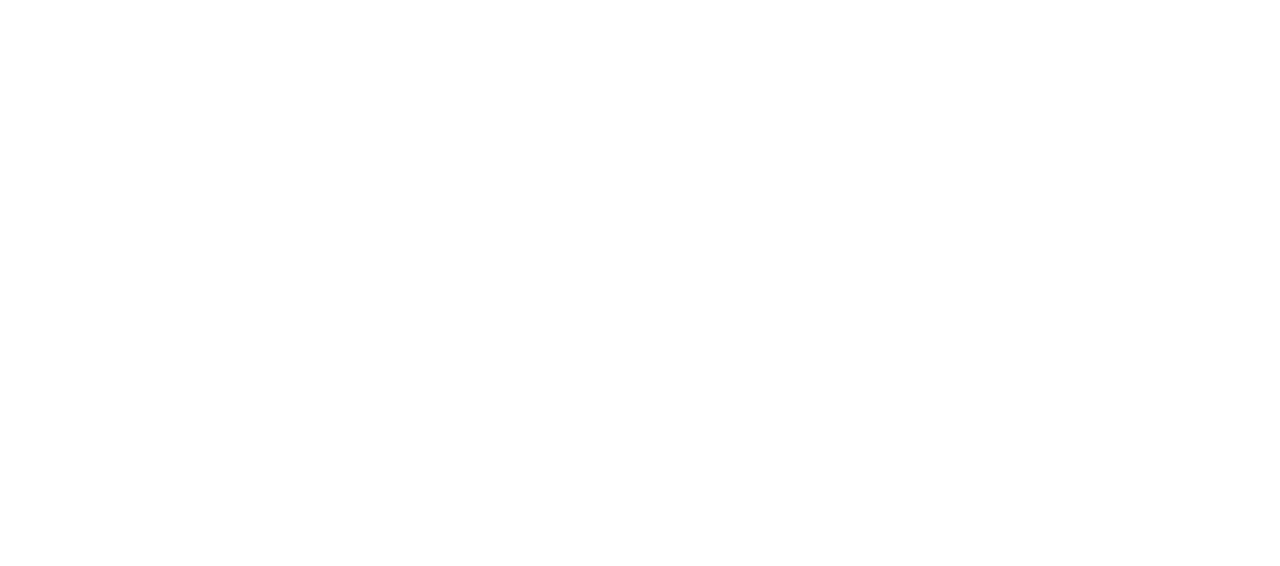
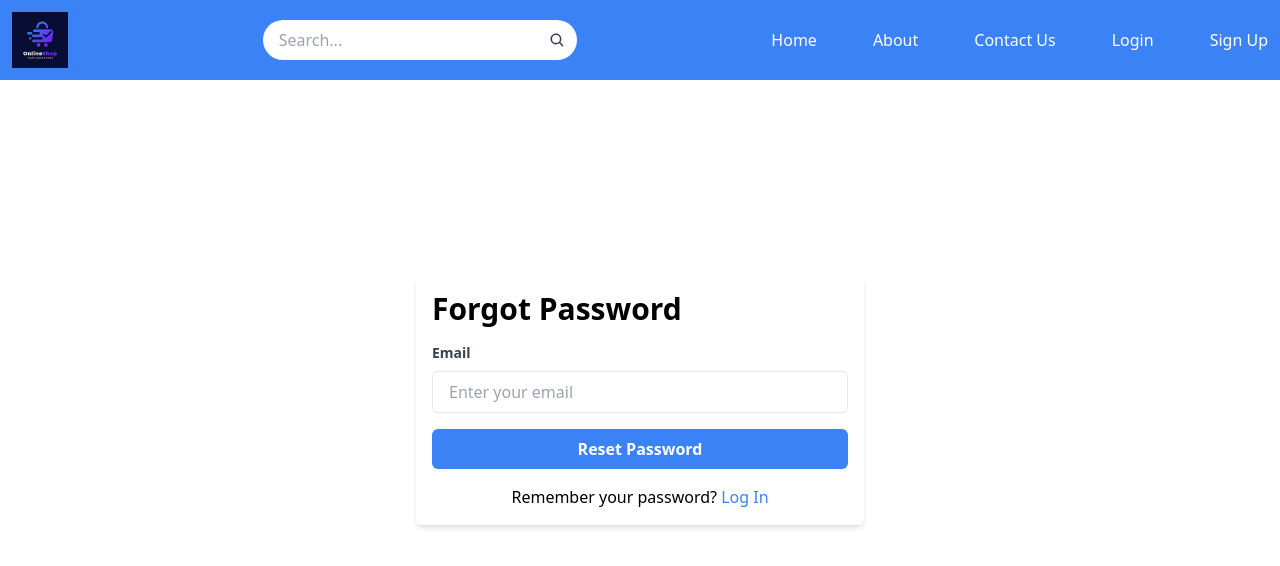
Before and after one commit to mrabhidudhat/my-mart, a React (Create React App) app: page /forgotpassword in a window 1280 px wide. Before the commit this address had no page. Shown: the top 566 px of the page. Built offline with nearby package versions, Linux system fonts and the light colour scheme.

Commit message:
add popup menu and forget password page

```diff
--- a/src/App.js
+++ b/src/App.js
@@ -6,7 +6,8 @@
 import Login from "./Pages/Login";
 import SignUp from "./Pages/SignUp";
 import Cart from "./Pages/Cart";
-import Profile from "./Pages/Profile"
+import Profile from "./Pages/Profile";
+import Forgotpassword from "./Pages/ForgottenPassword";
 
 function App() {
   return (
@@ -20,6 +21,7 @@
           <Route path="/signup" element={<SignUp />} />
           <Route path="/cart" element={<Cart />} />
           <Route path="/profile" element={<Profile />} />
+          <Route path="/forgotpassword" element={<Forgotpassword />} />
         </Routes>
       </BrowserRouter>
     </div>
--- /dev/null
+++ b/src/Pages/ForgottenPassword.js
@@ -0,0 +1,104 @@
+import React, { useState } from "react";
+import { Link } from "react-router-dom";
+import Navbar from "../Component/Navbar";
+
+const apiUrl = "https://auth-genius.vercel.app/api/v1/auth/forgot-password";
+
+const ForgotPassword = () => {
+  const [email, setEmail] = useState("");
+  const [errorMessage, setErrorMessage] = useState("");
+  const [successMessage, setsuccessMessage] = useState("");
+  const [resetSuccess, setResetSuccess] = useState(false);
+  const [loading, setLoading] = useState(false);
+
+  const handleEmailChange = (e) => {
+    setEmail(e.target.value);
+  };
+
+  const handleResetPassword = async () => {
+    try {
+      setLoading(true);
+
+      const response = await fetch(apiUrl, {
+        method: "POST",
+        headers: {
+          "Content-Type": "application/json",
+        },
+        body: JSON.stringify({ email }),
+      });
+
+      setLoading(false);
+
+      if (response.ok) {
+        setErrorMessage("");
+        setResetSuccess(true);
+        setEmail(""); // Clear the email input
+      } else {
+        const data = await response.json();
+        setErrorMessage(data.message);
+      }
+    } catch (error) {
+      console.error("Error:", error);
+      setLoading(false);
+      setErrorMessage("Something went wrong. Please try again later.");
+    }
+  };
+
+  return (
+    <>
+      <Navbar />
+      <div className="flex items-center justify-center min-h-screen p-4">
+        <div className="w-full max-w-md bg-white shadow-md rounded-md p-4">
+          <h1 className="text-3xl font-semibold mb-4">Forgot Password</h1>
+          {successMessage && (
+            <div
+              className="bg-green-100 border border-green-400 text-green-700 px-4 py-3 rounded relative mb-4"
+              role="alert"
+            >
+              <span className="block sm:inline">{successMessage}</span>
+            </div>
+          )}
+          {errorMessage && (
+            <div className="text-red-500 mb-4">{errorMessage}</div>
+          )}
+          <div className="mb-4">
+            <label className="block text-gray-700 text-sm font-bold mb-2">
+              Email
+            </label>
+            <input
+              type="email"
+              value={email}
+              onChange={handleEmailChange}
+              placeholder="Enter your email"
+              className="w-full px-4 py-2 rounded-md border focus:outline-none focus:ring focus:border-blue-300"
+              required
+            />
+          </div>
+          <div className="text-center">
+            <button
+              type="button"
+              onClick={handleResetPassword}
+              className="w-full bg-blue-500 hover:bg-blue-600 text-white font-semibold py-2 px-4 rounded-md transition duration-300 relative"
+            >
+              Reset Password
+            </button>
+            {errorMessage && <div className="text-red-500">{errorMessage}</div>}
+            {resetSuccess && (
+              <div className="text-green-500">
+                Password reset email sent successfully!
+              </div>
+            )}
+            <p className="pt-4">
+              Remember your password?{" "}
+              <Link to="/login" className="text-blue-500 hover:underline">
+                Log In
+              </Link>
+            </p>
+          </div>
+        </div>
+      </div>
+    </>
+  );
+};
+
+export default ForgotPassword;
--- a/src/Pages/Home.js
+++ b/src/Pages/Home.js
@@ -1,5 +1,5 @@
 import React, { useState } from "react";
-import Navbar from "../Component/Navbar";
+import { Link } from "react-router-dom";
 import { Carousel } from "react-responsive-carousel";
 import Carousel1 from "../Asset/banner/bannerImgOne.png";
 import Carousel2 from "../Asset/banner/bannerImgTwo.png";
@@ -15,20 +15,20 @@
 import Footer from "../Component/Footer";
 import { useDispatch } from "react-redux";
 import { addToCart } from "../Redux/CartSlice";
+import { useSelector } from "react-redux";
+import Navbar from "../Component/Navbar";
 
 const Home = () => {
   const [selectedSlide, setSelectedSlide] = useState(0);
   const handleOnChange = (index) => {
     setSelectedSlide(index);
   };
-  //--------
+
   const dispatch = useDispatch();
   const handleAddToCart = (product) => {
     dispatch(addToCart(product));
   };
-  //---------
 
-  //  products array
   const products = [
     {
       id: 1,
@@ -59,6 +59,9 @@
       image: newarr4,
     },
   ];
+
+  const isLoggedIn = useSelector((state) => state.user.isLoggedIn);
+
   return (
     <>
       <Navbar />
@@ -97,24 +100,25 @@
         </div>
       </div>
 
-      {/* New Arrivals */}
       <div className="text-3xl font-bold mt-8 ml-8 pb-5">New Arrivals</div>
       <div className="flex flex-wrap justify-center">
         {products.map((product) => (
           <div className="w-full sm:w-1/2 md:w-1/4 p-4" key={product.id}>
-            <div className="border-[1px] relative group ">
+            <div className="border-[1px] relative group">
               <img
                 src={product.image}
                 alt={product.name}
                 className="transition-transform transform hover:-translate-y-2 w-full"
               />
               <div className="absolute bottom-0 left-0 right-0  flex justify-center items-center bg-white bg-opacity-90 opacity-0 group-hover:opacity-100 transition-opacity">
+                {isLoggedIn && (
                   <button
                     onClick={() => handleAddToCart(product)}
                     className="bg-blue-500 text-white px-4 py-2 rounded-lg m-2 hover:bg-blue-600"
                   >
                     Add to Cart
                   </button>
+                )}
                 <button className="bg-gray-300 text-gray-800 px-4 py-2 rounded-lg m-2 hover:bg-gray-400">
                   View Details
                 </button>
--- a/src/Pages/Login.js
+++ b/src/Pages/Login.js
@@ -2,18 +2,20 @@
 import { Link, useNavigate } from "react-router-dom";
 import Navbar from "../Component/Navbar";
 import Footer from "../Component/Footer";
-// import { useDispatch } from "react-redux";
-import localStorage from "redux-persist/es/storage";
-// import { login } from "../Redux/UserSlice";
+// import localStorage from "redux-persist/es/storage";
+import { useDispatch } from "react-redux";
+import { login } from "../Redux/UserSlice";
 
 const apiUrl = "https://auth-genius.vercel.app/api/v1/auth/login";
 
 const Login = () => {
   const navigate = useNavigate();
+  const dispatch = useDispatch();
   const [credentials, setCredentials] = useState({
     email: "",
     password: "",
   });
+  // const fullname = localStorage.getItem;
 
   const [errorMessage, setErrorMessage] = useState("");
   const [loginSuccess, setLoginSuccess] = useState(false);
@@ -46,19 +48,29 @@
         setLoginSuccess(true);
 
         const userData = await response.json();
-        // console.log("userdata::>", userData);
         const accessToken = userData.results.tokens.accessToken;
         localStorage.setItem("accessToken", accessToken);
-        // console.log("Access token::>", accessToken);
         const refreshToken = userData.results.tokens.refreshToken;
         localStorage.setItem("refreshToken", refreshToken);
-        // console.log("Refresh token::>", refreshToken);
+        // const fullname = userData.results.user.fullname;
+        // localStorage.setItem("fullname", fullname);
+        // console.log("fullname::>", fullname);
+
+        dispatch(
+          login({
+            fullname: userData.fullname,
+            accessToken: accessToken,
+          })
+        );
 
         setTimeout(() => {
           navigate("/");
         }, 1000);
       } else {
         setErrorMessage("User is not registered. Please create an account.");
+        setTimeout(() => {
+          navigate("/signup");
+        }, 1000);
       }
     } catch (error) {
       console.error("Error:", error);
@@ -78,12 +90,12 @@
     <>
       <Navbar />
       <div
-        className={`flex items-center justify-center min-h-screen p-4 ${
-          loading ? "opacity-50 relative" : ""
+        className={`flex items-center justify-center relative min-h-screen p-4 ${
+          loading || errorMessage || loginSuccess ? "opacity-50 relative" : ""
         }`}
       >
         {loading && (
-          <div className="absolute top-1/2 left-1/2 transform -translate-x-1/2 -translate-y-1/2">
+          <div className="fixed inset-0 flex items-center justify-center z-50">
             <div className="loader border-t-4 border-b-4 border-blue-500 h-8 w-8 rounded-full animate-spin"></div>
           </div>
         )}
@@ -141,11 +153,27 @@
             </p>
           </div>
           {errorMessage && (
-            <div className="text-red-500 mb-4">{errorMessage}</div>
+            <div className="fixed inset-0 flex items-center justify-center z-50 ">
+              <div className="bg-slate-100 text-black font-semibold shadow-2xl text-center pt-6  py-2 px-4 rounded-md h-20 opacity-100">
+                {errorMessage}
+              </div>
+            </div>
           )}
           {loginSuccess && (
-            <div className="text-green-500 mb-4">Login successful!</div>
+            <div className="fixed inset-0 flex items-center justify-center z-50">
+              <div className="bg-slate-100 text-black font-semibold  shadow-2xl text-center h-16 w-60 pt-5  py-2 px-4 rounded-md opacity-100">
+                Login successful!
+              </div>
+            </div>
           )}
+          <p className="text-center mt-2">
+            <Link
+              to="/forgotpassword"
+              className="text-blue-500 hover:underline"
+            >
+              Forgot Password?
+            </Link>
+          </p>
         </div>
       </div>
       <Footer />
--- a/src/Redux/ProfileSlice.js
+++ /dev/null
@@ -1,19 +0,0 @@
-import { createSlice } from "@reduxjs/toolkit";
-
-const initialState = {
-  profile: null,
-};
-
-const profileSlice = createSlice({
-  name: "profile",
-  initialState,
-  reducers: {
-    setProfile: (state, action) => {
-      state.profile = action.payload;
-    },
-  },
-});
-
-export const { setProfile } = profileSlice.actions;
-
-export default profileSlice.reducer;
--- a/src/Redux/Store.js
+++ b/src/Redux/Store.js
@@ -2,14 +2,12 @@
 import cartReducer from "./CartSlice";
 import formDataReducer from "./Slice";
 import userReducer from "./UserSlice";
-import profileReducer from "./ProfileSlice";
 
 const store = configureStore({
   reducer: {
     formData: formDataReducer,
     cart: cartReducer,
     user: userReducer,
-    profile: profileReducer,
   },
 });
 
```
Also changed, not shown: src/Component/Navbar.js (+30 -14 lines), src/Pages/SignUp.js (+28 -10 lines). Lines whose indentation alone changed are shown as unchanged.
